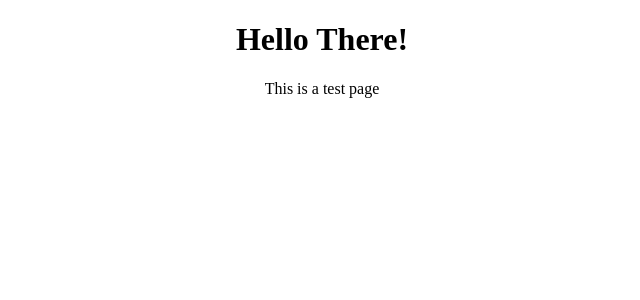
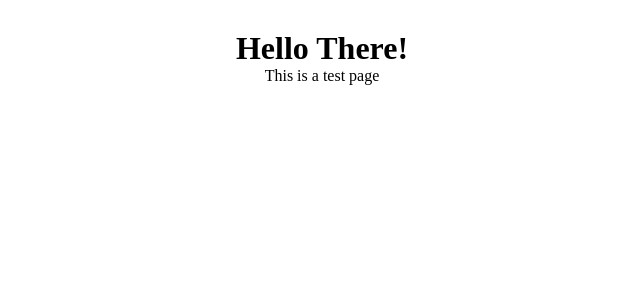
Before and after one commit to CoryEvans2324/ITWD5.130-Website, a Jekyll site: the page built from index.html, in a window 1280 px wide. Shown: the top 300 px of the page, without its empty margins (318-958 px from the left). Built offline with Jekyll 4.4.1, drawn with Linux system fonts in a browser that asks for light colours.

Commit message:
created default template with custom css files

```diff
--- a/_layouts/default.html
+++ b/_layouts/default.html
@@ -4,6 +4,21 @@
 	<meta charset="UTF-8">
 	<meta name="viewport" content="width=device-width, initial-scale=1.0">
 	<title>{{ page.title }}</title>
+
+	<link rel="stylesheet" href="/css/default.css">
+
+	{% if page.custom_css %}
+		{% for css_file in page.custom_css %}
+			<link rel="stylesheet" href="{{ css_file }}">
+		{% endfor %}
+	{% endif %}
+
+	{% if page.custom_js %}
+		{% for js_file in page.custom_js %}
+			<script defer src="{{ js_file }}"></script>
+		{% endfor %}
+	{% endif %}
+
 </head>
 <body>
 	{{ content }}
--- /dev/null
+++ b/css/default.css
@@ -0,0 +1,5 @@
+* {
+	margin: 0;
+	padding: 0;
+	box-sizing: border-box;
+}
--- /dev/null
+++ b/css/index.css
@@ -0,0 +1,5 @@
+.content {
+	width: 75vw;
+	margin: 30px auto;
+	text-align: center;
+}
--- a/index.html
+++ b/index.html
@@ -1,19 +1,9 @@
 ---
 layout: default
 title: corye.me
+custom_css:
+ - /css/index.css
 ---
-<style>
-	.content {
-		width: 75vw;
-		margin: 0 auto;
-	}
-
-	h1,
-	p {
-		text-align: center;
-	}
-</style>
-
 <div class="content">
 	<h1>Hello There!</h1>
 	<p>This is a test page</p>
```
